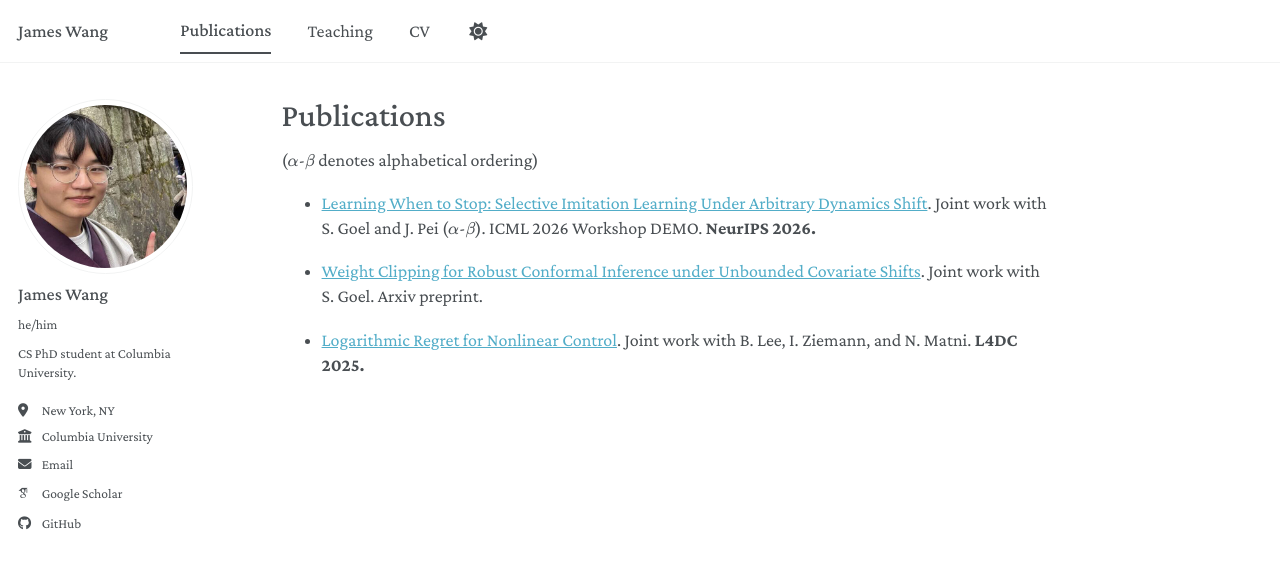
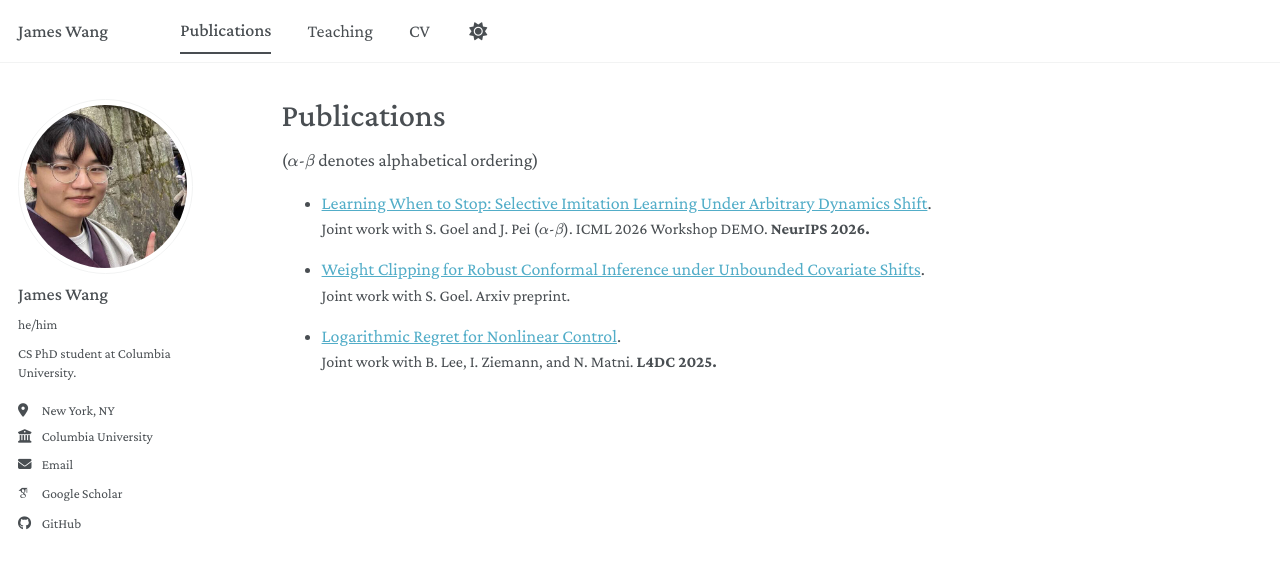
Before and after one commit to jwang541/jwang541.github.io, a Jekyll site: the page built from _pages/publications.md, in a window 1280 px wide and 900 px high. Shown: the top 568 px of the window. Built offline with Jekyll 4.4.1, drawn with Linux system fonts in a browser that asks for light colours; some web fonts are replaced.

Commit message:
cleaned up publications

```diff
--- a/_pages/publications.md
+++ b/_pages/publications.md
@@ -8,8 +8,12 @@ math: true
 
 (\\(\alpha\\)-\\(\beta\\) denotes alphabetical ordering)
 
-- [Learning When to Stop: Selective Imitation Learning Under Arbitrary Dynamics Shift](https://arxiv.org/abs/2605.09183). Joint work with S. Goel and J. Pei (\\(\alpha\\)-\\(\beta\\)). ICML 2026 Workshop DEMO. **NeurIPS 2026.**
+- [Learning When to Stop: Selective Imitation Learning Under Arbitrary Dynamics Shift](https://arxiv.org/abs/2605.09183).<br>
+  <span class="publication__details">Joint work with S. Goel and J. Pei (\\(\alpha\\)-\\(\beta\\)). ICML 2026 Workshop DEMO. **NeurIPS 2026.**</span>
 
-- [Weight Clipping for Robust Conformal Inference under Unbounded Covariate Shifts](https://arxiv.org/abs/2605.02072). Joint work with S. Goel. Arxiv preprint.
+- [Weight Clipping for Robust Conformal Inference under Unbounded Covariate Shifts](https://arxiv.org/abs/2605.02072).<br>
+  <span class="publication__details">Joint work with S. Goel. Arxiv preprint.</span>
 
-- [Logarithmic Regret for Nonlinear Control](https://arxiv.org/abs/2501.10261). Joint work with B. Lee, I. Ziemann, and N. Matni. **L4DC 2025.**
+- [Logarithmic Regret for Nonlinear Control](https://arxiv.org/abs/2501.10261).<br>
+  <span class="publication__details">Joint work with B. Lee, I. Ziemann, and N. Matni. **L4DC 2025.**</span>
+{: .publications-list }
--- a/_sass/layout/_page.scss
+++ b/_sass/layout/_page.scss
@@ -104,6 +104,25 @@
   blockquote + .small {
     margin-top: -1.5em;
     padding-left: 1.25rem;
+  }
+}
+
+/* Publication titles and citation details share a consistent list layout. */
+.page__content .publications-list {
+  > li {
+    margin: 0;
+
+    + li {
+      margin-top: 0.9em;
+    }
+
+    > p {
+      margin: 0;
+    }
+  }
+
+  .publication__details {
+    font-size: 0.9em;
   }
 }
 
```
